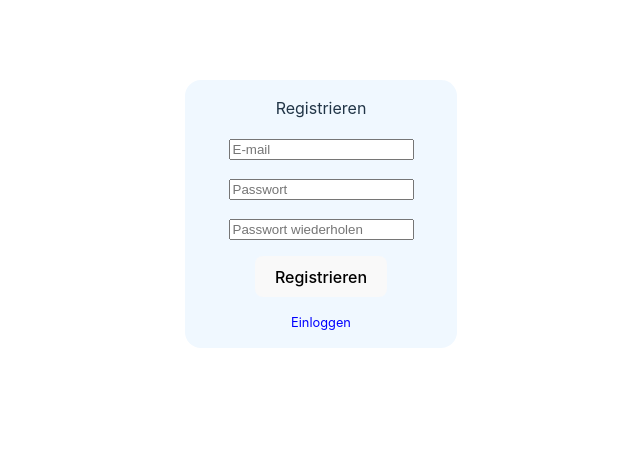
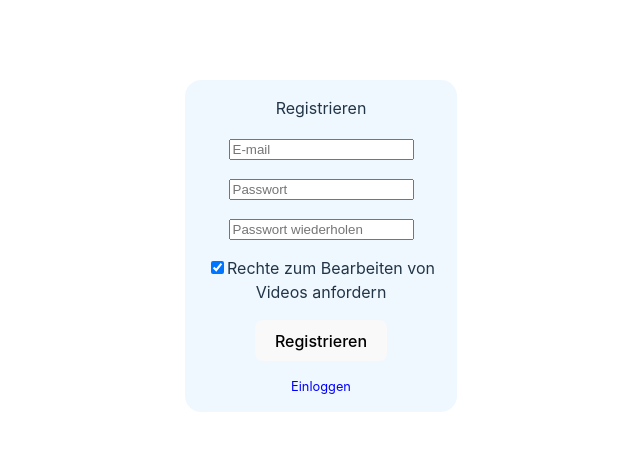
Before and after one commit to HOWHY-HTWK/howhy-frontend, a React (Vite) app: page /editor in a window 1280 px wide. Both pictures are taken after a click on the element "Registrieren". Shown: the top 450 px of the page, without its empty margins (319-959 px from the left). Built offline with nearby package versions, Linux system fonts and the light colour scheme; no server answers.

Commit message:
editor signup

```diff
--- a/src/components/LogIn.jsx
+++ b/src/components/LogIn.jsx
@@ -5,7 +5,7 @@ import styles from './css/Login.module.css'
 import SignUp from './SignUp.jsx';
 import { useLocation, useNavigate } from 'react-router-dom';
 
-export default function LogIn({returnSuccess}) {
+export default function LogIn({returnSuccess, showEditorOption = false}) {
   const location = useLocation();
   const { user, authenticated, setUser } = useStateContext()
   const navigate = useNavigate()
@@ -41,7 +41,7 @@ export default function LogIn({returnSuccess}) {
 
   return (
     <>
-      {!signUp ? getLogin() : <SignUp toggleSignUp={toggleSignUp}></SignUp>}
+      {!signUp ? getLogin() : <SignUp showEditorOption={showEditorOption} toggleSignUp={toggleSignUp}></SignUp>}
     </>
   )
 
--- a/src/components/SignUp.jsx
+++ b/src/components/SignUp.jsx
@@ -1,20 +1,28 @@
-import React, { useState } from 'react'
+import React, { useEffect, useState } from 'react'
 import axiosClient from '../../axios-client.jsx'
 import styles from './css/Login.module.css'
-export default function SignUp({ toggleSignUp }) {
-  const [signUpData, setsignUpData] = useState({ email: '', password: '', repeatPassword: '' })
+export default function SignUp({ toggleSignUp, showEditorOption = false }) {
+  const [signUpData, setsignUpData] = useState({ email: '', password: '', repeatPassword: '', editorRights: true })
+
+  useEffect(() => {
+    showEditorOption ? null : setsignUpData({ ...signUpData, editorRights: false })
+  }, [])
 
   return (
     <div className={[styles.formwrapper].join(' ')} >
-      <form method="post" className={[styles.vertical].join(' ')}  onSubmit={handleSignup}>
+      <form method="post" className={[styles.vertical].join(' ')} onSubmit={handleSignup}>
         <span>Registrieren</span>
         <label><input value={signUpData.email} onInput={e => setsignUpData({ ...signUpData, email: e.target.value })} type="email" name="email" placeholder='E-mail' autoComplete='username' /></label>
         <label><input value={signUpData.password} onInput={e => setsignUpData({ ...signUpData, password: e.target.value })} type="password" name="password" placeholder='Passwort' autoComplete='new-password' /></label>
         <label><input value={signUpData.repeatPassword} onInput={e => setsignUpData({ ...signUpData, repeatPassword: e.target.value })} type="password" name="repeat-password" placeholder='Passwort wiederholen' autoComplete='new-password' /></label>
         {signUpData.password != signUpData.repeatPassword ? <div className={[styles.error].join(' ')} >Keine übereinstimmung</div> : null}
-        <button className={['button'].join(' ')}  type="submit">Registrieren</button>
+        {showEditorOption ?
+          <label className={[styles.requestRights].join(' ')} >
+            <input checked={signUpData.editorRights} onChange={() => setsignUpData({ ...signUpData, editorRights: !signUpData.editorRights })} type='checkbox'></input>
+            Rechte zum Bearbeiten von Videos anfordern</label> : null}
+        <button className={['button'].join(' ')} type="submit">Registrieren</button>
       </form>
-      <div className={[styles.register].join(' ')}  onClick={toggleSignUp}>Einloggen</div>
+      <div className={[styles.register].join(' ')} onClick={toggleSignUp}>Einloggen</div>
     </div>
   )
 
@@ -27,6 +35,7 @@ export default function SignUp({ toggleSignUp }) {
           email: signUpData.email,
           password: signUpData.password,
           password_confirmation: signUpData.repeatPassword,
+          editor: signUpData.editorRights
         }
         axiosClient.post('/register', requestObject)
           .then(response => {
@@ -45,7 +54,7 @@ export default function SignUp({ toggleSignUp }) {
     let formattedFirstName = firstName.charAt(0).toUpperCase() + firstName.slice(1);
     let formattedLastName = lastName ? lastName.charAt(0).toUpperCase() + lastName.slice(1) : '';
 
-    return formattedFirstName + (formattedLastName ?' '+formattedLastName : '')
+    return formattedFirstName + (formattedLastName ? ' ' + formattedLastName : '')
 
   }
 }
--- a/src/components/css/Login.module.css
+++ b/src/components/css/Login.module.css
@@ -16,6 +16,9 @@
     flex-direction: column;
     align-items: center;
 }
+ .requestRights{
+    text-align: center;
+ }
 
 .register{
     font-size: 0.8rem;
--- a/src/pages/Editor.jsx
+++ b/src/pages/Editor.jsx
@@ -53,13 +53,13 @@ export default function Editor() {
         } else {
             alert('Sie dürfen leider nicht auf diese seite zugreifen')
             return (
-                <LogIn></LogIn>
+                <LogIn showEditorOption={true}></LogIn>
             )
         }
     }
     else {
         return (
-            <LogIn></LogIn>
+            <LogIn showEditorOption={true}></LogIn>
         )
     }
 }
```
